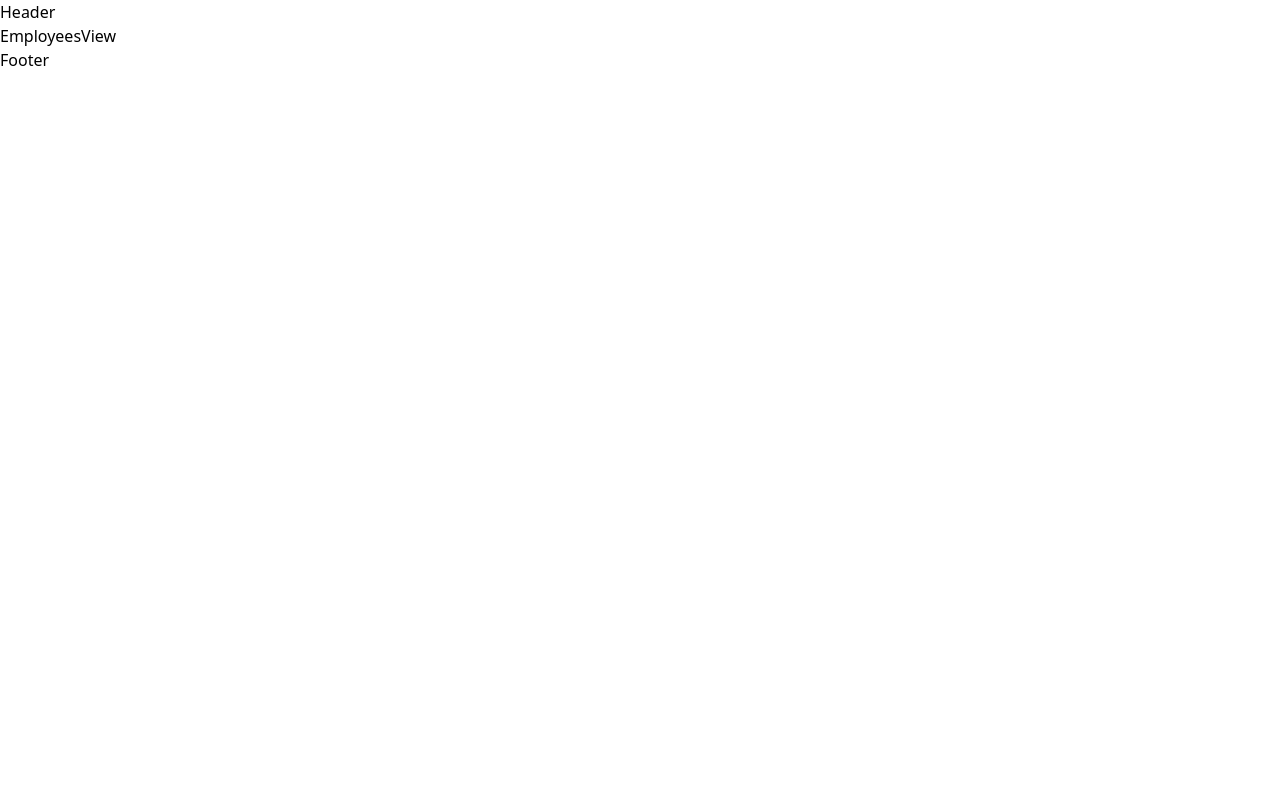
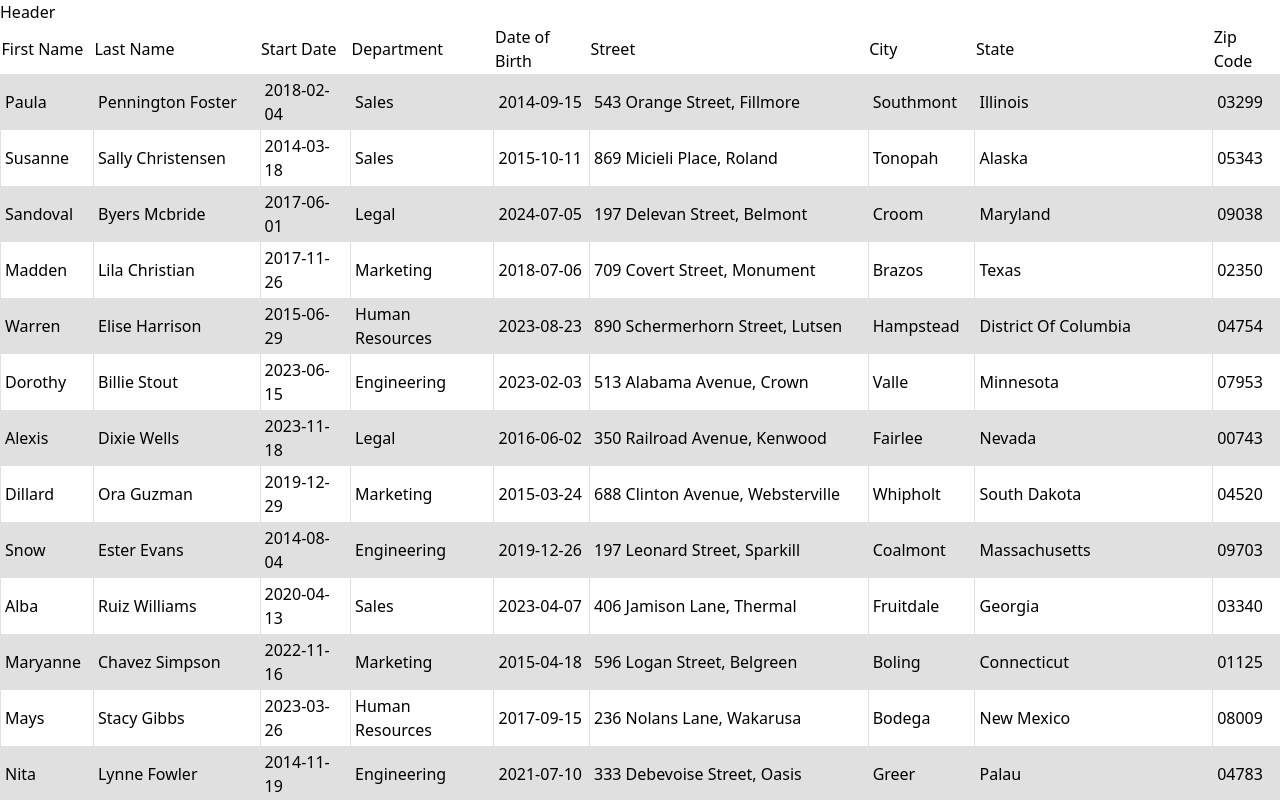
Before and after one commit to code9g/HRnet, a React (Vite) app: page /HRnet/employees/view in a window 1280 px wide. Shown: the top 800 px of the page. Built offline with nearby package versions, Linux system fonts and the light colour scheme; the HTML template or start-up script is replaced by a standard one.

Commit message:
Ajout données et test

```diff
--- /dev/null
+++ b/src/data/employees.columns.json
@@ -0,0 +1,46 @@
+[
+  {
+    "title": "First Name",
+    "data": "firstName",
+    "type": "string"
+  },
+  {
+    "title": "Last Name",
+    "data": "lastName",
+    "type": "string"
+  },
+  {
+    "title": "Start Date",
+    "data": "startDate",
+    "type": "date"
+  },
+  {
+    "title": "Department",
+    "data": "department",
+    "type": "string"
+  },
+  {
+    "title": "Date of Birth",
+    "data": "dateOfBirth",
+    "type": "date"
+  },
+  {
+    "title": "Street",
+    "data": "street",
+    "type": "string"
+  },
+  {
+    "title": "City",
+    "data": "city",
+    "type": "string"
+  },
+  {
+    "title": "State",
+    "data": "state",
+    "type": "string"
+  },
+  {
+    "title": "Zip Code",
+    "data": "zipCode"
+  }
+]
--- a/src/data/employees.json
+++ b/src/data/employees.json
@@ -1,45 +1,4 @@
-{
-  "columns": [
-    {
-      "title": "First Name",
-      "data": "firstName"
-    },
-    {
-      "title": "Last Name",
-      "data": "lastName"
-    },
-    {
-      "title": "Start Date",
-      "data": "startDate",
-      "type": "date"
-    },
-    {
-      "title": "Department",
-      "data": "department"
-    },
-    {
-      "title": "Date of Birth",
-      "data": "dateOfBirth",
-      "type": "date"
-    },
-    {
-      "title": "Street",
-      "data": "street"
-    },
-    {
-      "title": "City",
-      "data": "city"
-    },
-    {
-      "title": "State",
-      "data": "state"
-    },
-    {
-      "title": "Zip Code",
-      "data": "zipCode"
-    }
-  ],
-  "data": [
+[
   {
     "id": "66d53338e6e59058c400e69b",
     "firstName": "Paula",
@@ -1253,4 +1212,3 @@
     "zipCode": 461
   }
 ]
-}
--- a/src/pages/EmployeesAdd.jsx
+++ b/src/pages/EmployeesAdd.jsx
@@ -1,5 +1,19 @@
+import { useSelector } from "react-redux";
+
 function EmployeesAdd() {
-  return <div>EmployeesAdd</div>;
+  const states = useSelector((state) => state.states);
+  console.log(states);
+  return (
+    <>
+      <div>
+        <select>
+          {states.map((state) => (
+            <option key={state.abbreviation}>{state.name}</option>
+          ))}
+        </select>
+      </div>
+    </>
+  );
 }
 
 EmployeesAdd.propTypes = {};
--- a/src/pages/EmployeesView.jsx
+++ b/src/pages/EmployeesView.jsx
@@ -1,5 +1,51 @@
+import { useSelector } from "react-redux";
+import columns from "../data/employees.columns.json";
+
 function EmployeesView() {
-  return <div>EmployeesView</div>;
+  const employees = useSelector((state) => state.employees);
+
+  const transform = (data, field, type) => {
+    switch (type) {
+      case "date":
+        return data.slice(0, 10);
+      default:
+        if (field === "zipCode") {
+          return data.toString().padStart(5, "0");
+        }
+        return data;
+    }
+  };
+
+  return (
+    <div>
+      <table style={{ borderCollapse: "collapse" }}>
+        <thead>
+          <tr>
+            {columns.map((column, index) => (
+              <td key={index}>{column.title}</td>
+            ))}
+          </tr>
+        </thead>
+        <tbody>
+          {employees.map((employee, rowIndex) => (
+            <tr
+              key={employee.id}
+              style={{ backgroundColor: rowIndex % 2 ? "#ffffff" : "#e0e0e0" }}
+            >
+              {columns.map((column, colIndex) => (
+                <td
+                  key={colIndex}
+                  style={{ padding: "4px", borderLeft: "1px solid #e0e0e0" }}
+                >
+                  {transform(employee[column.data], column.data, column.type)}
+                </td>
+              ))}
+            </tr>
+          ))}
+        </tbody>
+      </table>
+    </div>
+  );
 }
 
 EmployeesView.propTypes = {};
--- a/src/redux/store.js
+++ b/src/redux/store.js
@@ -1,9 +1,13 @@
 import { configureStore } from "@reduxjs/toolkit";
+import departmentsSlice from "./slices/departmentsSlice";
 import employeesSlice from "./slices/employeesSlice";
+import statesSlice from "./slices/statesSlice";
 
 const store = configureStore({
   reducer: {
     [employeesSlice.name]: employeesSlice.reducer,
+    [statesSlice.name]: statesSlice.reducer,
+    [departmentsSlice.name]: departmentsSlice.reducer,
   },
 });
 
```
Lines whose indentation alone changed are shown as unchanged.
